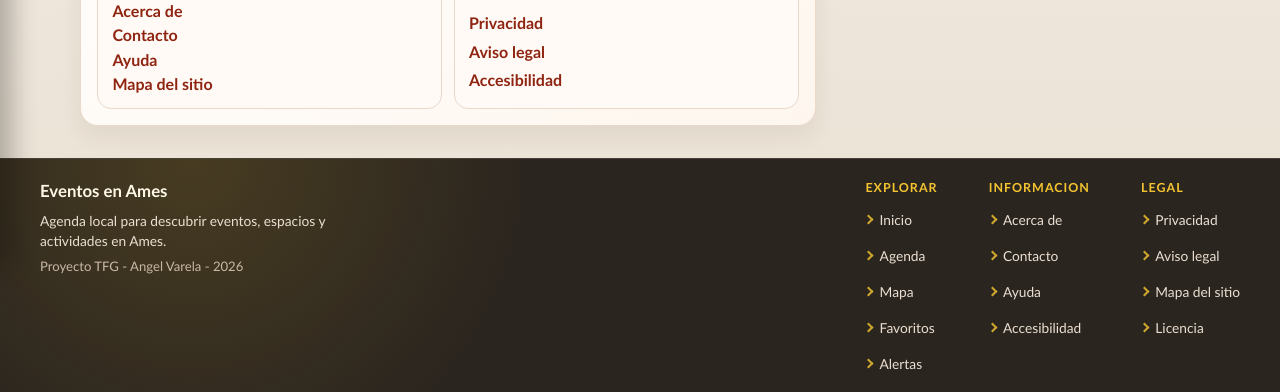
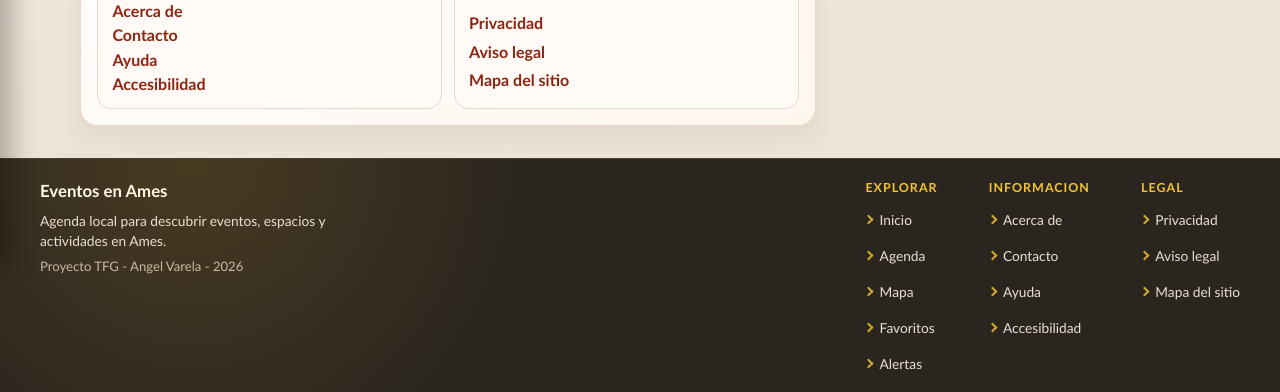
Before and after one commit to xelovarela/tfg-ames-events, a React (Create React App) app in the folder frontend/: page /mapa-del-sitio in a window 1280 px wide. Shown: the part 536-928 px from the top of the page. Built offline with nearby package versions, Linux system fonts and the light colour scheme; no server answers.

Commit message:
Align legal footer and sitemap links

```diff
--- a/frontend/src/AppFooter.js
+++ b/frontend/src/AppFooter.js
@@ -42,7 +42,6 @@ function AppFooter() {
             <Link to="/privacidad">Privacidad</Link>
             <Link to="/aviso-legal">Aviso legal</Link>
             <Link to="/mapa-del-sitio">Mapa del sitio</Link>
-            <Link to="/aviso-legal#licencia">Licencia</Link>
           </div>
         </nav>
       </div>
--- a/frontend/src/pages/SitemapPage.js
+++ b/frontend/src/pages/SitemapPage.js
@@ -34,7 +34,7 @@ const SITEMAP_GROUPS = [
       { to: '/acerca-de', label: 'Acerca de' },
       { to: '/contacto', label: 'Contacto' },
       { to: '/ayuda', label: 'Ayuda' },
-      { to: '/mapa-del-sitio', label: 'Mapa del sitio' }
+      { to: '/accesibilidad', label: 'Accesibilidad' }
     ]
   },
   {
@@ -43,7 +43,7 @@ const SITEMAP_GROUPS = [
     links: [
       { to: '/privacidad', label: 'Privacidad' },
       { to: '/aviso-legal', label: 'Aviso legal' },
-      { to: '/accesibilidad', label: 'Accesibilidad' }
+      { to: '/mapa-del-sitio', label: 'Mapa del sitio' }
     ]
   }
 ];
```
